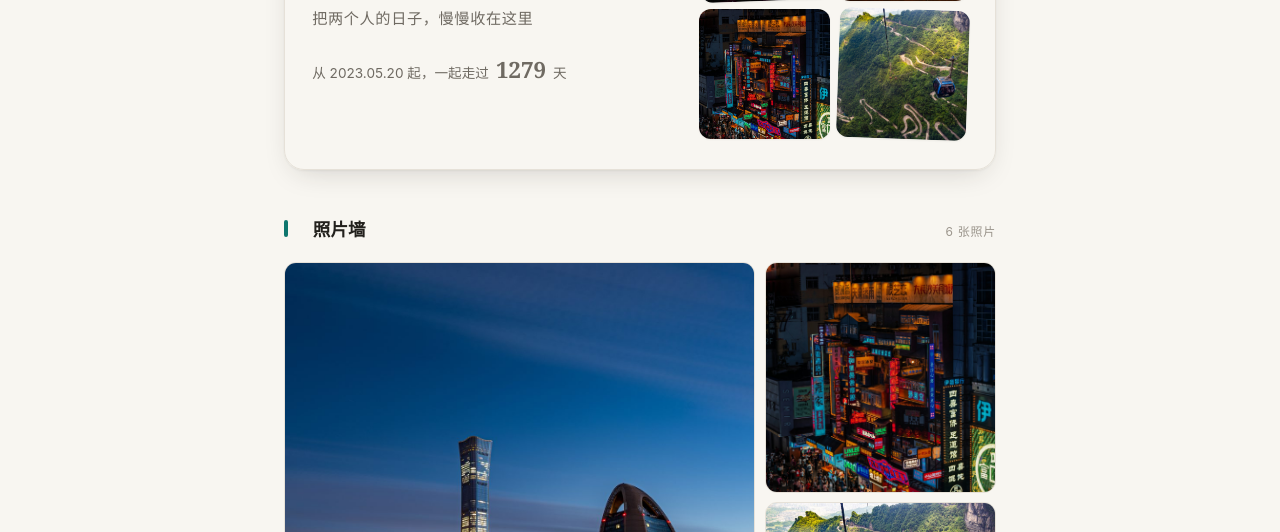
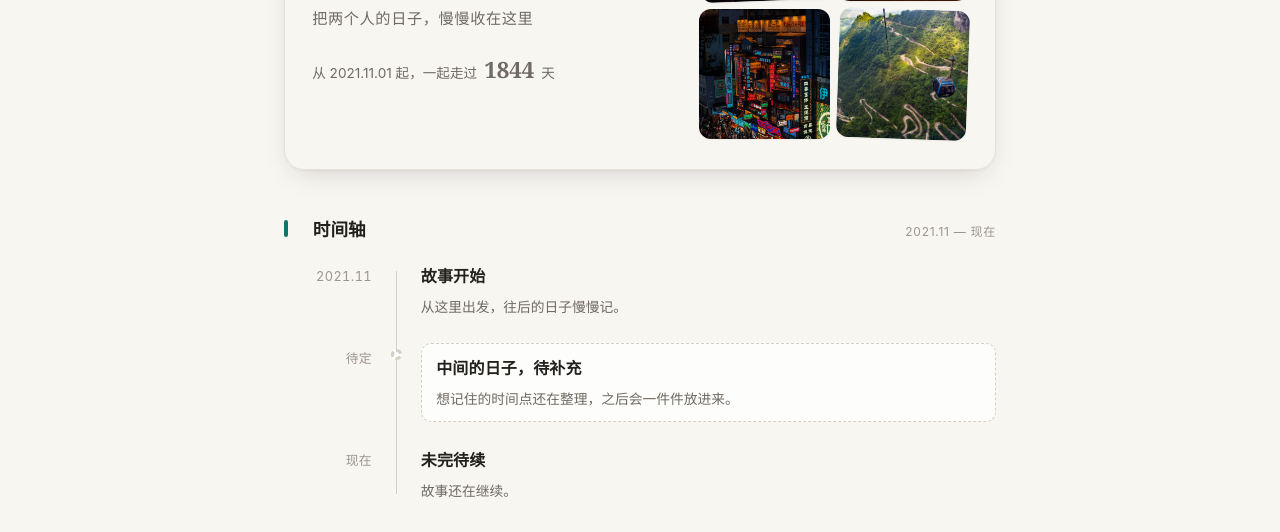
Before and after one commit to fuyu0919/love, an Astro site: page /story in a window 1280 px wide. Shown: the part 268-800 px from the top of the page. Built offline with nearby package versions, Linux system fonts and the light colour scheme; Astro itself is replaced by a stand-in of ours.

Commit message:
故事页新增时间轴：2021.11 至今，中间节点预留待补充

```diff
--- a/src/consts.ts
+++ b/src/consts.ts
@@ -41,8 +41,14 @@ export const STORY = {
   description: '照片、视频，还有那些不想忘记的瞬间。',
   href: '/story/',
   // 改成你们在一起的那一天，首页会显示「在一起 X 天」
-  since: '2023-05-20',
+  since: '2021-11-01',
 };
+
+// 故事开始的时间（时间轴的起点）
+export const STORY_START = '2021.11';
+
+// 时间轴：往数组里按时间顺序加事件即可，date 写 '2022.03' 这样的年月
+export const TIMELINE: { date: string; title: string; text?: string }[] = [];
 
 // 故事页顶部的照片拼图（放 2~4 张合照最好看）
 export const STORY_HERO_PHOTOS = [
--- a/src/pages/story.astro
+++ b/src/pages/story.astro
@@ -1,6 +1,6 @@
 ---
 import BaseLayout from '../layouts/BaseLayout.astro';
-import { STORY, STORY_HERO_PHOTOS, PHOTOS, VIDEOS } from '../consts';
+import { STORY, STORY_HERO_PHOTOS, PHOTOS, VIDEOS, STORY_START, TIMELINE } from '../consts';
 
 const [year, month, day] = STORY.since.split('-');
 const sinceText = `${year}.${month}.${day}`;
@@ -24,6 +24,50 @@ const sinceText = `${year}.${month}.${day}`;
       ))}
     </div>
   </section>
+
+  <h2 class="section-title">
+    <span>时间轴</span>
+    <span class="section-note">{STORY_START} — 现在</span>
+  </h2>
+  <ol class="timeline-list">
+    <li class="timeline-item">
+      <span class="timeline-date">{STORY_START}</span>
+      <span class="timeline-dot"></span>
+      <div class="timeline-body">
+        <h3>故事开始</h3>
+        <p>从这里出发，往后的日子慢慢记。</p>
+      </div>
+    </li>
+    {TIMELINE.length > 0 ? (
+      TIMELINE.map((item) => (
+        <li class="timeline-item">
+          <span class="timeline-date">{item.date}</span>
+          <span class="timeline-dot"></span>
+          <div class="timeline-body">
+            <h3>{item.title}</h3>
+            {item.text && <p>{item.text}</p>}
+          </div>
+        </li>
+      ))
+    ) : (
+      <li class="timeline-item timeline-item--pending">
+        <span class="timeline-date">待定</span>
+        <span class="timeline-dot"></span>
+        <div class="timeline-body">
+          <h3>中间的日子，待补充</h3>
+          <p>想记住的时间点还在整理，之后会一件件放进来。</p>
+        </div>
+      </li>
+    )}
+    <li class="timeline-item timeline-item--now">
+      <span class="timeline-date">现在</span>
+      <span class="timeline-dot"></span>
+      <div class="timeline-body">
+        <h3>未完待续</h3>
+        <p>故事还在继续。</p>
+      </div>
+    </li>
+  </ol>
 
   <h2 class="section-title">
     <span>照片墙</span>
--- a/src/styles/global.css
+++ b/src/styles/global.css
@@ -1194,6 +1194,90 @@ html.gate-open {
   transform: rotate(2deg);
 }
 
+.timeline-list {
+  position: relative;
+  list-style: none;
+  margin: 0 0 2.75rem;
+  padding: 0;
+  display: flex;
+  flex-direction: column;
+  gap: 1.45rem;
+}
+
+.timeline-list::before {
+  content: "";
+  position: absolute;
+  top: 0.6rem;
+  bottom: 0.6rem;
+  left: calc(5.5rem + 0.9rem + 0.625rem - 0.5px);
+  width: 1px;
+  background: var(--border-strong);
+}
+
+.timeline-item {
+  display: grid;
+  grid-template-columns: 5.5rem 1.25rem 1fr;
+  column-gap: 0.9rem;
+  align-items: flex-start;
+}
+
+.timeline-date {
+  padding-top: 0.22rem;
+  text-align: right;
+  font-size: 0.8rem;
+  color: var(--text-faint);
+  letter-spacing: 0.03em;
+  font-variant-numeric: tabular-nums;
+}
+
+.timeline-dot {
+  position: relative;
+  z-index: 1;
+  width: 11px;
+  height: 11px;
+  margin: 0.38rem auto 0;
+  border-radius: 50%;
+  border: 2px solid var(--rose);
+  background: var(--surface);
+  box-shadow: 0 0 0 4px var(--rose-soft);
+}
+
+.timeline-item:first-child .timeline-dot,
+.timeline-item--now .timeline-dot {
+  background: var(--rose);
+}
+
+.timeline-body {
+  padding-top: 0.05rem;
+}
+
+.timeline-body h3 {
+  margin: 0 0 0.25rem;
+  font-family: var(--font-serif);
+  font-size: 1rem;
+  font-weight: 600;
+  letter-spacing: 0.01em;
+}
+
+.timeline-body p {
+  margin: 0;
+  font-size: 0.86rem;
+  color: var(--text-soft);
+}
+
+.timeline-item--pending .timeline-dot {
+  border-style: dashed;
+  border-color: var(--border-strong);
+  box-shadow: none;
+}
+
+.timeline-item--pending .timeline-body {
+  padding: 0.6rem 0.9rem;
+  border: 1px dashed var(--border-strong);
+  border-radius: 10px;
+  background: var(--surface-soft);
+}
+
 .section-title .section-note {
   flex: 0 0 auto;
   font-family: var(--font-sans);
@@ -1481,6 +1565,19 @@ html.gate-open {
     grid-template-columns: 1fr;
   }
 
+  .timeline-item {
+    grid-template-columns: 4rem 1.25rem 1fr;
+    column-gap: 0.55rem;
+  }
+
+  .timeline-list::before {
+    left: calc(4rem + 0.55rem + 0.625rem - 0.5px);
+  }
+
+  .timeline-date {
+    font-size: 0.74rem;
+  }
+
   article.post h1 {
     font-size: 1.5rem;
   }
```
Also changed, not shown: CUSTOMIZE.md (+10 -0 lines).
